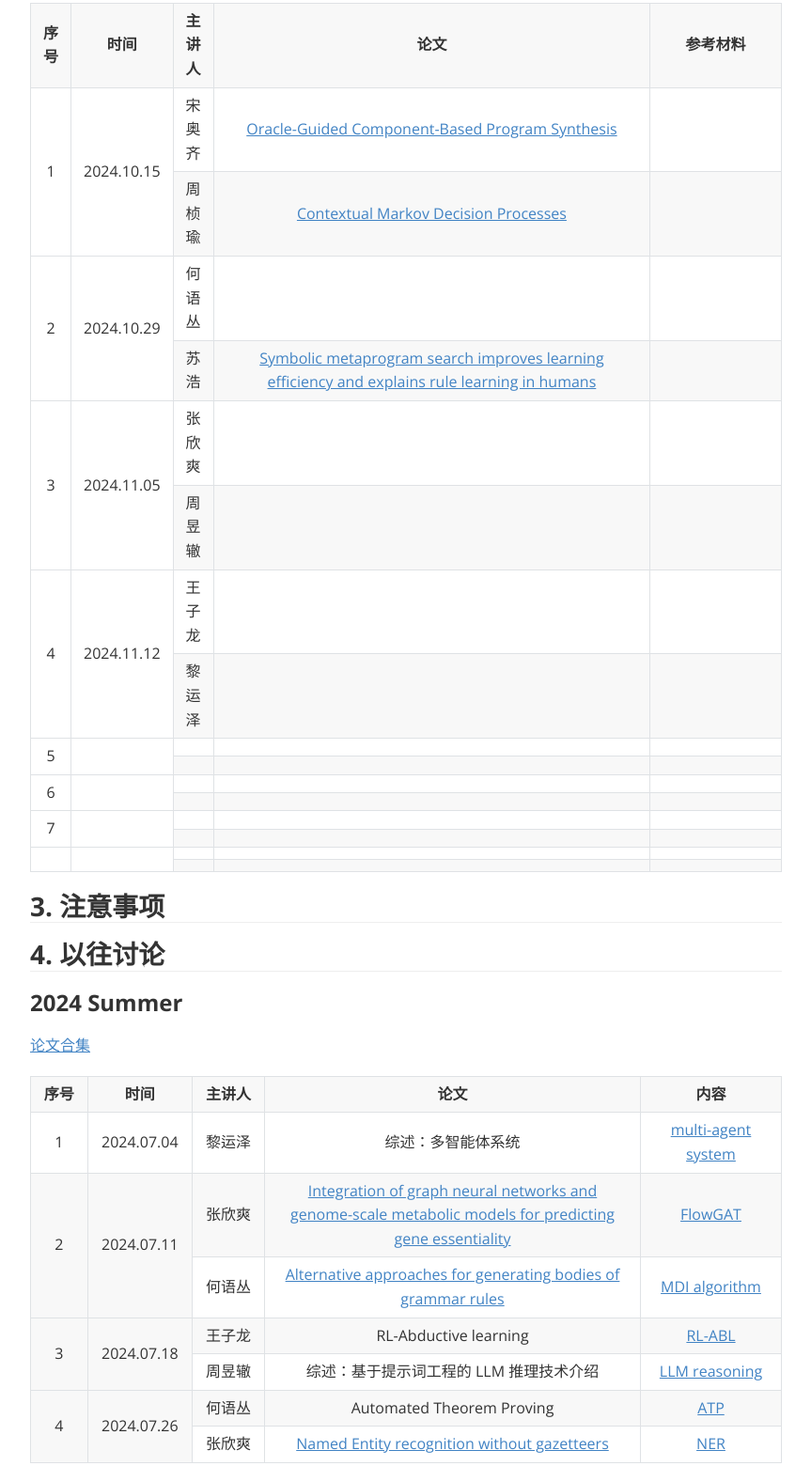
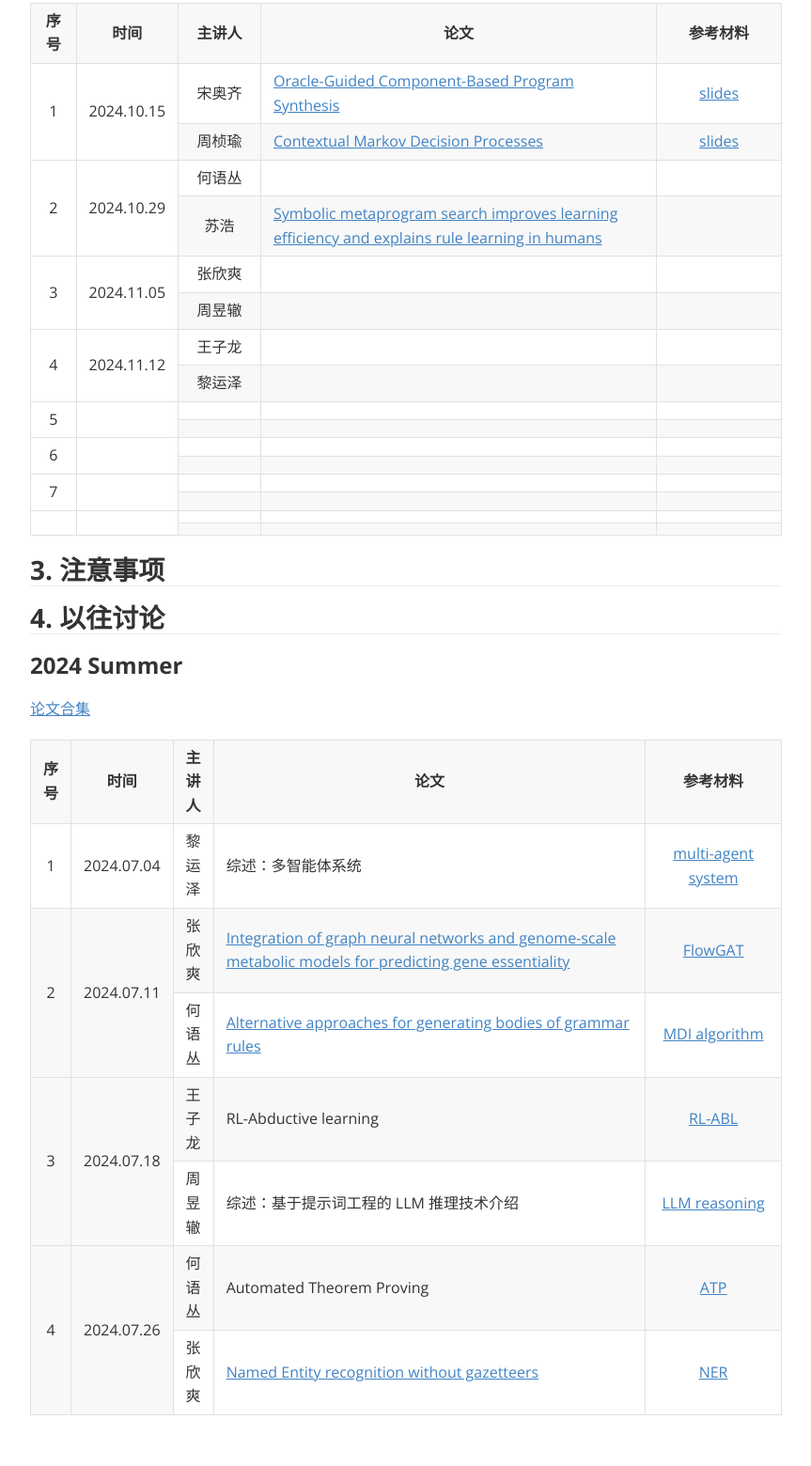
Before and after one commit to XinShuangZ/2024-Seminar, a plain HTML site: page index.html in a window 1280 px wide. Shown: the part 446-2006 px from the top of the page at 94% size, without its empty margins (208-1071 px from the left). Drawn offline with nearby package versions, Linux system fonts and the light colour scheme.

Commit message:
update index

```diff
--- a/index.html
+++ b/index.html
@@ -1496,30 +1496,36 @@
                     </thead>
                     <tbody>
                         <tr>
-                            <td rowspan="2"><span>1</span></td>
-                            <td rowspan="2"><span> 2024.10.15 </span></td>
-                            <td><span> 宋奥齐 </span></td>
-                            <td style="width: 500px;"><span><a
+                            <td rowspan="2" style="width: 50px;"><span>1</span></td>
+                            <td rowspan="2" style="width: 100px;"><span> 2024.10.15 </span></td>
+                            <td style="width: 100px;"><span> 宋奥齐 </span></td>
+                            <td style="width: 500px; text-align: left;"><span><a
                                         href=https://www2.eecs.berkeley.edu/Pubs/TechRpts/2010/EECS-2010-15.pdf>Oracle-Guided
                                         Component-Based Program Synthesis</a> </span></td>
-                            <td style="width: 150px;"><span> </span></td>
-                        </tr>
+                            <td style="width: 150px;"><span><a
+                                        href=https://github.com/XinShuangZ/2024-Seminar/blob/main/2024_Fall_slides/10.15%20oracle-guided%20component-based%20program%20synthesis.pdf>slides</a>
+                                </span></td>
+                        </tr>
+
                         <tr>
                             <td><span> 周桢瑜 </span></td>
-                            <td style="width: 400px;"><span><a href=https://arxiv.org/pdf/1502.02259>
+                            <td style="width: 500px; text-align: left;"><span><a href=https://arxiv.org/pdf/1502.02259>
                                         Contextual Markov Decision Processes</a> </span></td>
-                            <td style="width: 150px;"><span> </span></td>
+                            <td style="width: 150px;"><span><a
+                                        href=https://github.com/XinShuangZ/2024-Seminar/blob/main/2024_Fall_slides/Contextual%20Markov%20Decision%20Processes.pptx>slides</a>
+                                </span></td>
                         </tr>
                         <tr>
                             <td rowspan="2"><span>2</span></td>
                             <td rowspan="2"><span> 2024.10.29</span></td>
                             <td><span> 何语丛 </span></td>
-                            <td style="width: 400px;"><span> </span></td>
+                            <td style="width: 500px; text-align: left;"><span> </span></td>
                             <td style="width: 150px;"><span> </span></td>
                         </tr>
                         <tr>
                             <td><span> 苏浩 </span></td>
-                            <td style="width: 400px;"><span> <a href=https://www.nature.com/articles/s41467-024-50966-x>
+                            <td style="width: 500px; text-align: left;"><span> <a
+                                        href=https://www.nature.com/articles/s41467-024-50966-x>
                                         Symbolic metaprogram search improves learning efficiency and explains rule
                                         learning in humans</a></span></td>
                             <td style="width: 150px;"><span> </span></td>
@@ -1638,7 +1644,7 @@
                             <th><span>时间</span></th>
                             <th><span>主讲人</span></th>
                             <th><span>论文</span></th>
-                            <th><span>内容</span></th>
+                            <th><span>参考材料</span></th>
                         </tr>
                     </thead>
                     <tbody>
@@ -1646,7 +1652,7 @@
                             <td><span>1</span></td>
                             <td><span> 2024.07.04 </span></td>
                             <td><span> 黎运泽 </span></td>
-                            <td style="width: 400px;"><span>综述：多智能体系统 </span></td>
+                            <td style="width: 500px; text-align: left;"><span>综述：多智能体系统 </span></td>
                             <td style="width: 150px;"><span><a href=https://github.com/heart-fresh/2024-Summer-Seminar>
                                         multi-agent system</a> </span></td>
                         </tr>
@@ -1654,7 +1660,7 @@
                             <td rowspan="2"><span>2</span></td>
                             <td rowspan="2"><span> 2024.07.11 </span></td>
                             <td><span> 张欣爽 </span></td>
-                            <td style="width: 400px;"><span><a
+                            <td style="width: 500px; text-align: left;"><span><a
                                         href=https://www.nature.com/articles/s41540-024-00348-2>Integration
                                         of graph
                                         neural networks and genome-scale metabolic models for predicting gene
@@ -1664,7 +1670,7 @@
                         </tr>
                         <tr>
                             <td><span> 何语丛 </span></td>
-                            <td style="width: 400px;"><span><a
+                            <td style="width: 500px; text-align: left;"><span><a
                                         href=https://staff.fnwi.uva.nl/m.derijke/Publications/Files/acl2004-ildr.pdf>
                                         Alternative approaches for generating bodies of grammar rules</a> </span>
                             </td>
@@ -1675,13 +1681,13 @@
                             <td rowspan="2"><span>3</span></td>
                             <td rowspan="2"><span> 2024.07.18</span></td>
                             <td><span> 王子龙 </span></td>
-                            <td style="width: 400px;"><span>RL-Abductive learning </span></td>
+                            <td style="width: 500px; text-align: left;"><span>RL-Abductive learning </span></td>
                             <td style="width: 150px;"><span><a href=https://github.com/heart-fresh/2024-Summer-Seminar>
                                         RL-ABL</a> </span></td>
                         </tr>
                         <tr>
                             <td><span> 周昱辙 </span></td>
-                            <td style="width: 400px;"><span>综述：基于提示词工程的 LLM 推理技术介绍 </span></td>
+                            <td style="width: 500px; text-align: left;"><span>综述：基于提示词工程的 LLM 推理技术介绍 </span></td>
                             <td style="width: 150px;"><span><a href=https://github.com/heart-fresh/2024-Summer-Seminar>
                                         LLM reasoning</a> </span></td>
                         </tr>
@@ -1689,13 +1695,14 @@
                             <td rowspan="2"><span>4</span></td>
                             <td rowspan="2"><span> 2024.07.26</span></td>
                             <td><span> 何语丛 </span></td>
-                            <td style="width: 400px;"><span>Automated Theorem Proving</span></td>
+                            <td style="width: 500px; text-align: left;"><span>Automated Theorem Proving</span></td>
                             <td style="width: 150px;"><span><a href=https://github.com/heart-fresh/2024-Summer-Seminar>
                                         ATP</a> </span></td>
                         </tr>
                         <tr>
                             <td><span> 张欣爽 </span></td>
-                            <td style="width: 150px;"><span><a href=https://aclanthology.org/E99-1001 />
+                            <td style="width: 500px; text-align: left;"><span><a
+                                        href=https://aclanthology.org/E99-1001 />
                                     Named Entity recognition without gazetteers</a> </span></td>
                             <td style="width: 150px;"><span><a href=https://github.com/heart-fresh/2024-Summer-Seminar>
                                         NER</a> </span></td>
```
